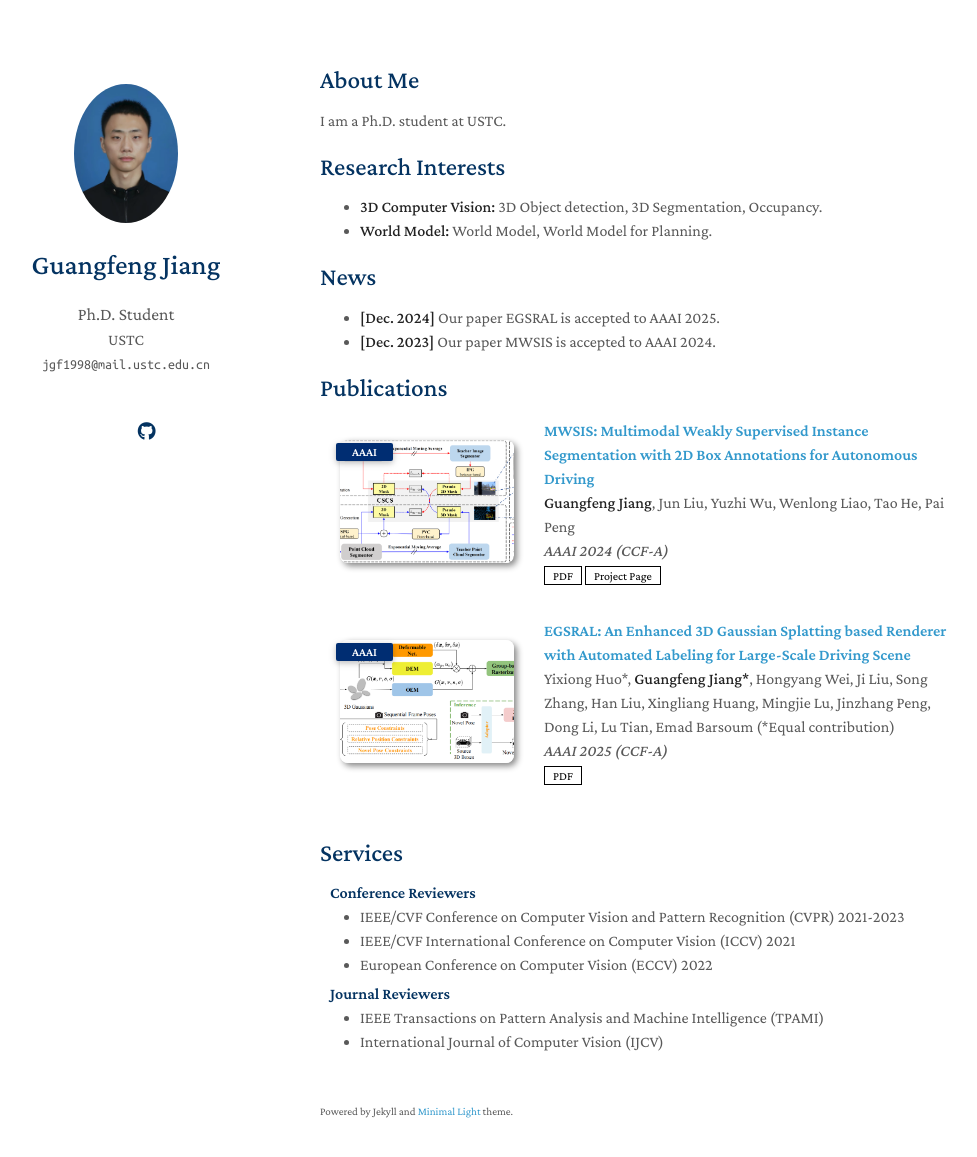
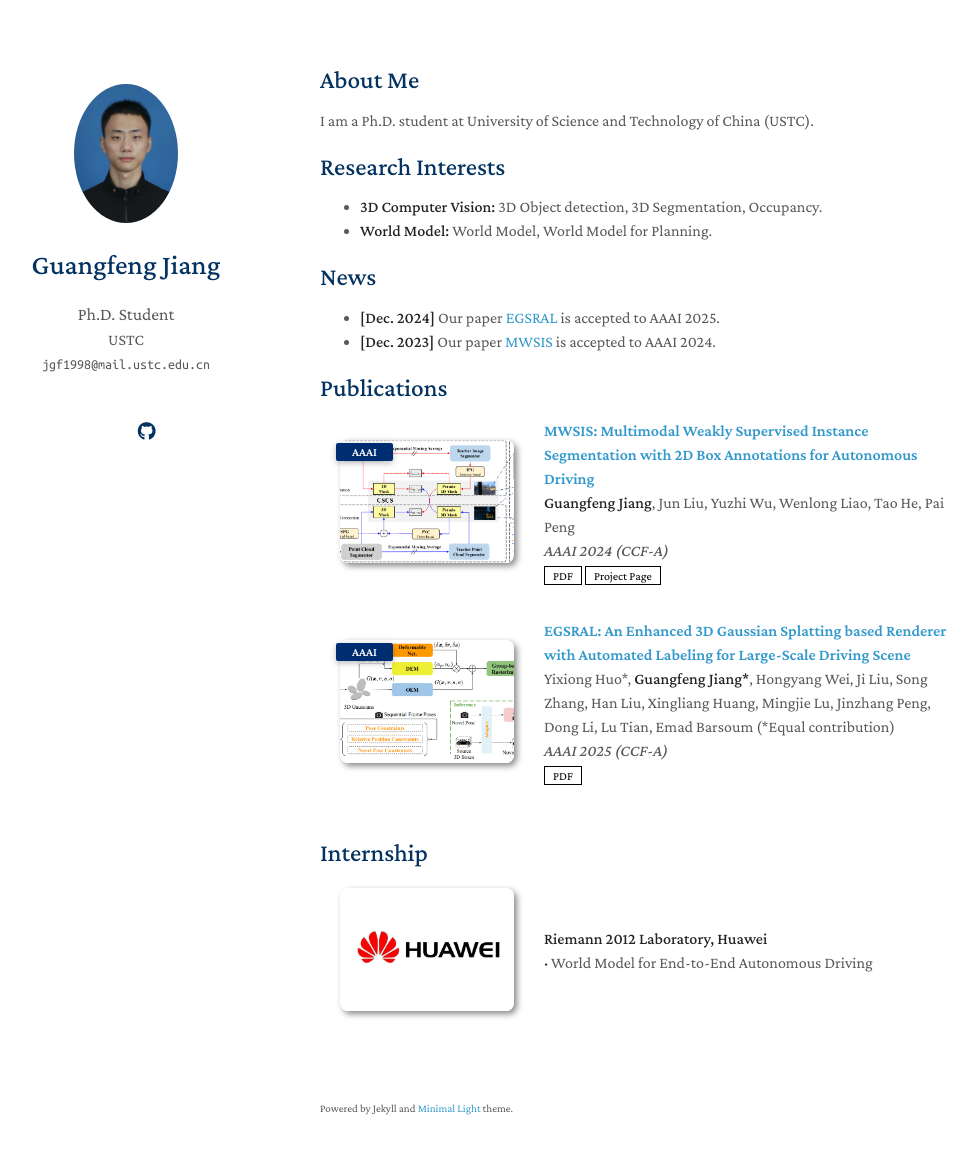
Before and after one commit to jiangxb98/jiangxb98.github.io, a Jekyll site: the page built from index.md, in a window 1280 px wide and 1192 px high. Shown: the top 1157 px of the window, without its empty margins (150-1127 px from the left). Built offline with Jekyll 4.4.1, drawn with Linux system fonts in a browser that asks for light colours; a style sheet for code colours, icons or effects is not loaded; our own code applies the rules of GitHub Pages for plain Markdown files.

Commit message:
add the intership

```diff
--- a/_data/publications.yml
+++ b/_data/publications.yml
@@ -7,6 +7,7 @@ main:
     pdf: https://arxiv.org/abs/2312.06988
     page: https://jiangxb98.github.io/mwsis.github.io/
     image: ./assets/img/mwsis.png
+    # notes: Poster
 
   - title: "EGSRAL: An Enhanced 3D Gaussian Splatting based Renderer with Automated Labeling for Large-Scale Driving Scene"
     authors: Yixiong Huo*, <strong>Guangfeng Jiang*</strong>, Hongyang Wei, Ji Liu, Song Zhang, Han Liu, Xingliang Huang, Mingjie Lu, Jinzhang Peng, Dong Li, Lu Tian, Emad Barsoum (*Equal contribution)
@@ -14,3 +15,4 @@ main:
     conference: AAAI 2025 (CCF-A)
     pdf: https://arxiv.org/abs/2412.15550
     image: ./assets/img/egsral.png
+    # notes: Poster
--- a/index.md
+++ b/index.md
@@ -4,7 +4,7 @@ layout: homepage
 
 ## About Me
 
-I am a Ph.D. student at USTC.
+I am a Ph.D. student at University of Science and Technology of China (USTC).
 
 ## Research Interests
 
@@ -13,9 +13,11 @@ I am a Ph.D. student at USTC.
 
 ## News
 
-- **[Dec. 2024]** Our paper EGSRAL is accepted to AAAI 2025.
-- **[Dec. 2023]** Our paper MWSIS is accepted to AAAI 2024.
+- **[Dec. 2024]** Our paper [EGSRAL](https://arxiv.org/abs/2412.15550) is accepted to AAAI 2025.
+- **[Dec. 2023]** Our paper [MWSIS](https://arxiv.org/abs/2312.06988) is accepted to AAAI 2024.
 
 {% include_relative _includes/publications.md %}
 
-{% include_relative _includes/services.md %}
+{% include_relative _includes/internship.md %}
+
+<!-- {% include_relative _includes/services.md %} -->
```
